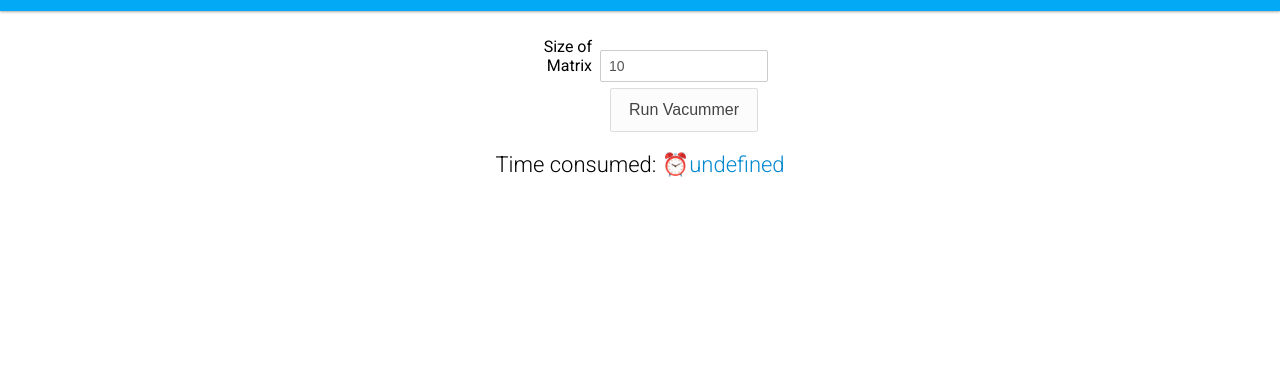
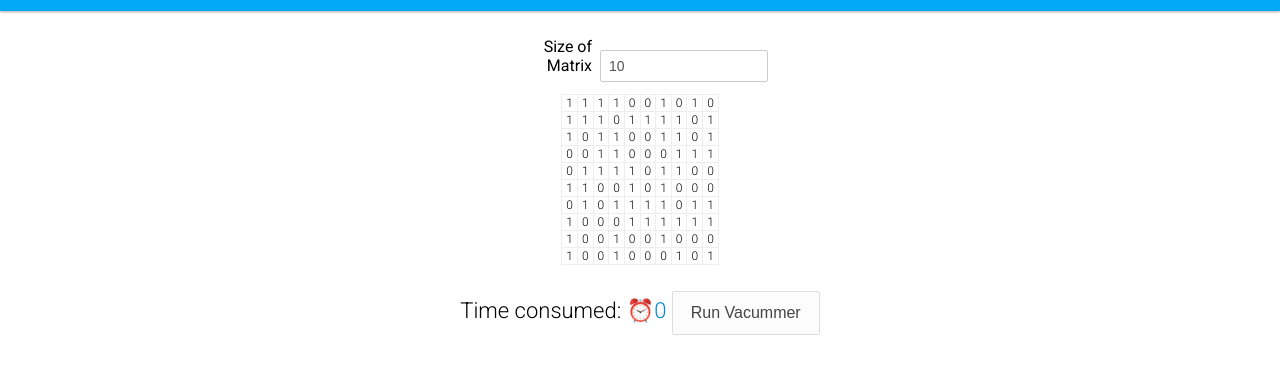
Before and after one commit to saczuac/vacuummer.js, a website with bundled scripts: page index.html in a window 1280 px wide. Both pictures are taken after a click on the button "Run Vacummer". Shown: the part 45-418 px from the top of the page. Built offline with nearby package versions, Linux system fonts and the light colour scheme.

Commit message:
build the matrix and render it

```diff
--- a/css/styles.css
+++ b/css/styles.css
@@ -159,3 +159,7 @@ button:active {
 button:focus {
     outline:0;
 }
+
+#tableDiv {
+    display: inline-table;
+}
--- a/index.html
+++ b/index.html
@@ -17,12 +17,16 @@
             <label>Size of Matrix</label>
             <input type="text" id="size" value="10"/>
         </div>
-        <div>
-            <label htmlFor="runButton"></label>
-            <button id="runButton">Run Vacummer</button>
+
+        <div id="tableDiv">
+
         </div>
     </div>
-    <h2>Time consumed: <span id="time" class="currency"></span></h2>
+    <h2>
+        Time consumed: <span id="time" class="currency"></span>
+        <button id="runButton">Run Vacummer</button>
+    </h2>
+
 </div>
 <script src="build/main.bundle.js"></script>
 </body>
--- a/src/index.js
+++ b/src/index.js
@@ -1,10 +1,65 @@
-const cleanMatrix = (matrixSize) => {
-    console.log(matrixSize, 'MATRIX SIZE');
+const cleanMatrix = (matrix, matrixSize) => {
+    let x = Math.floor(Math.random() * (matrixSize - 1))
+    let y = Math.floor(Math.random() * (matrixSize - 1))
+
+    const matrixElements = size * size
+    let cleanOnes = []
+    let visitedOnes = []
+    let totalCleaned = 0
+    const startTime = new Date().getTime()
+
+
+
+
+
+    const endTime = new Date().getTime()
+    return (endTime - startTime)
 }
 
+const buildMatrix = (matrixSize) => {
+    let matrix = []
+
+    for(var i=0; i<matrixSize; i++) {
+        matrix[i] = []
+
+        for (var j=0; j<matrixSize; j++) {
+            // If Math.random() generates a number less than 0.5 the result will be 0 otherwise it should be 1.
+            matrix[i][j] = Math.round(Math.random())
+        }
+    }
+
+    return matrix
+}
+
+const renderMatrix = (matrix) => {
+    const tableDiv = document.getElementById('tableDiv')
+
+    // Remove all childs of the tableDiv (previously tables)
+    while (tableDiv.firstChild) tableDiv.removeChild(tableDiv.firstChild)
+
+    //create a Table Object
+    let table = document.createElement('table')
+    //iterate over every array(row) within matrix
+    for (let row of matrix) {
+        //Insert a new row element into the table element
+        table.insertRow()
+        //Iterate over every index(cell) in each array(row)
+        for (let cell of row) {
+            //While iterating over the index(cell)
+            //insert a cell into the table element
+            let newCell = table.rows[table.rows.length - 1].insertCell()
+            //add text to the created cell element
+            newCell.textContent = cell
+        }
+    }
+    //append the compiled table to the DOM
+    tableDiv.appendChild(table)
+}
 
 document.getElementById('runButton').addEventListener('click', function () {
-    var size = document.getElementById("size").value;
-    var timeConsumed = cleanMatrix(size);
-    document.getElementById("time").innerHTML = timeConsumed;
+    var size = document.getElementById("size").value
+    let matrix = buildMatrix(size)
+    renderMatrix(matrix)
+    var timeConsumed = cleanMatrix(matrix, size)
+    document.getElementById("time").innerHTML = timeConsumed
 });
```
Also changed, not shown: 1 other file.
